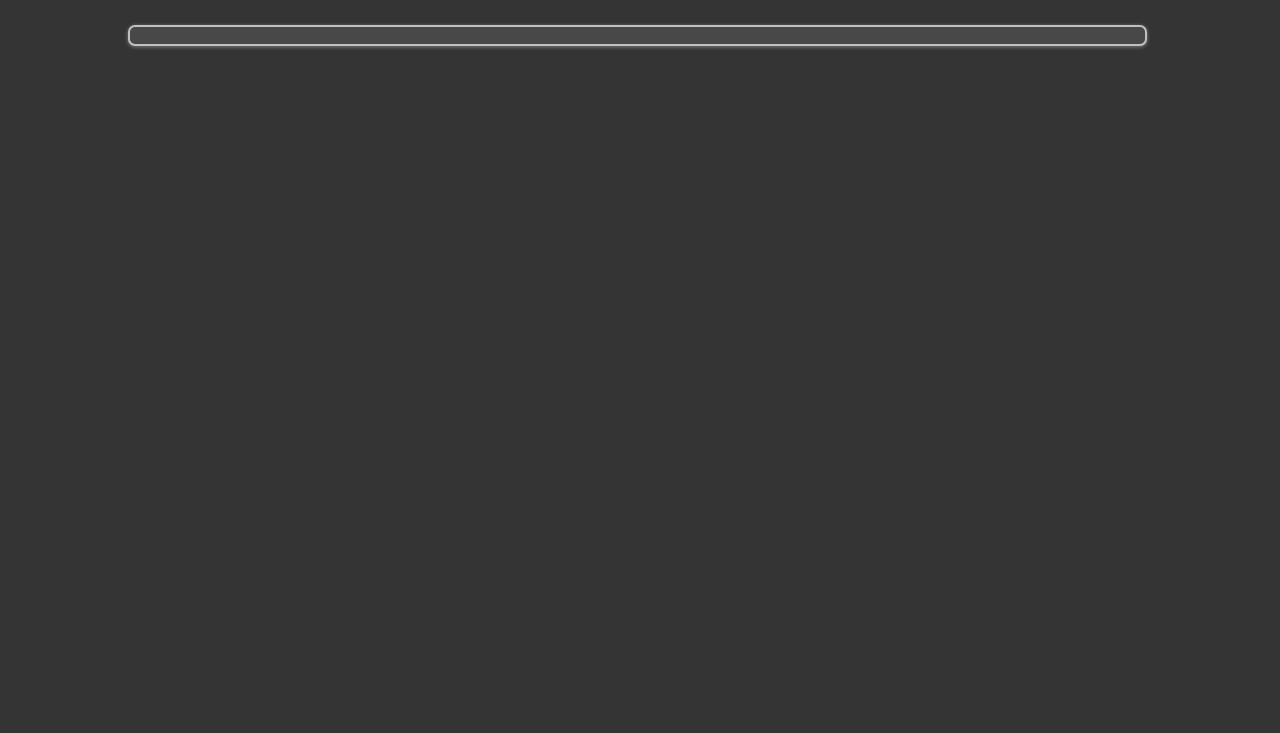
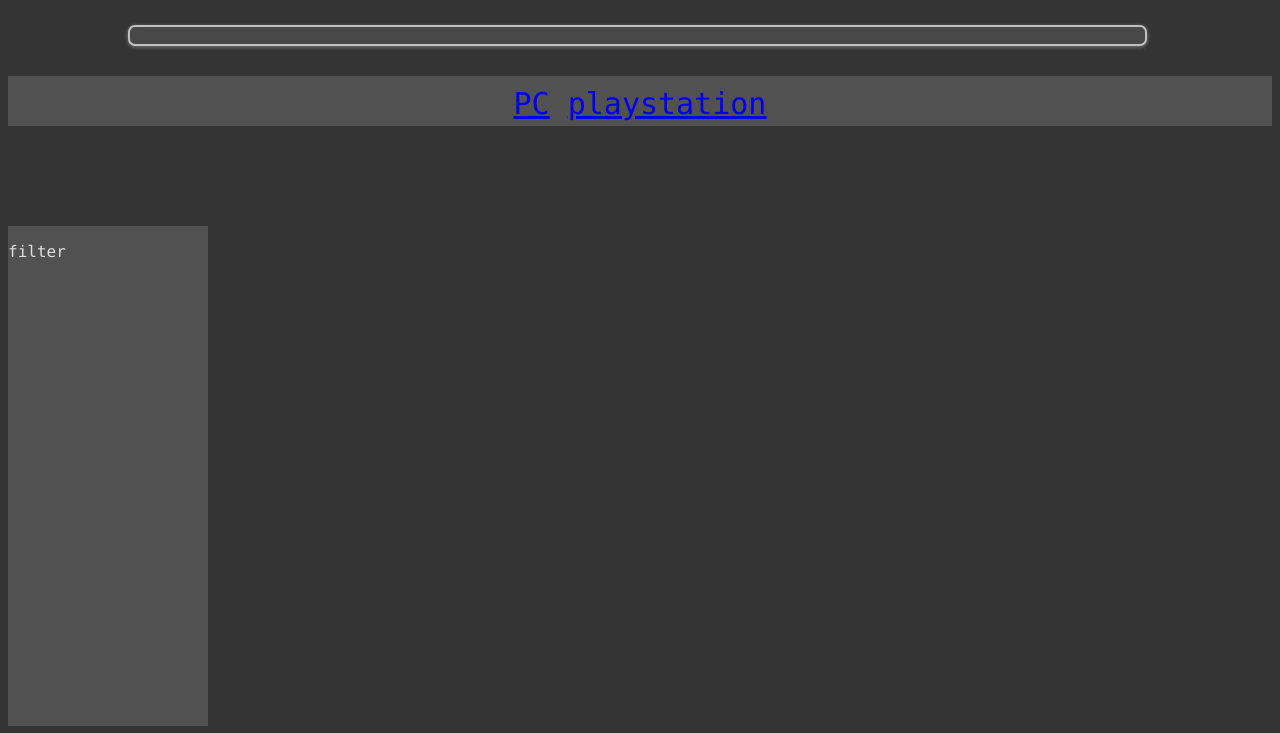
Before and after one commit to NotGatoz/Mvidia, a PHP site: page /php/index.php in a window 1280 px wide. Shown: the part 67-800 px from the top of the page. Run offline with PHP 8.4, Linux system fonts and the light colour scheme.

Commit message:
progress

```diff
--- a/css/index.css
+++ b/css/index.css
@@ -34,3 +34,23 @@ body{
     border-radius: 2px;
     border-color: rgb(81, 81, 81);
 }
+
+.menu{
+    background-color: rgb(81, 81, 81);
+    width: 100%;
+    text-align: center;
+    margin-top: 30px;
+    height: 40px;
+    font-size: 30px;
+    padding-top: 10px;
+
+
+}
+
+.filter{
+    background-color: rgb(81, 81, 81);
+    float: left;
+    height: 500px;
+    margin-top: 100px;
+    width: 200px;
+}
--- a/php/index.php
+++ b/php/index.php
@@ -10,5 +10,9 @@
 <body>
     <?php include 'header.php'; ?>
     <input type="text" div class="zoekbalk">
+    <?php include "menu.php"; ?>
+    <div class="filter">
+        <p>filter</p>
+    </div>
 </body>
 </html>
--- /dev/null
+++ b/php/menu.php
@@ -0,0 +1,9 @@
+<div class="menu">
+    <a href=""></a>
+    <a href="computer.php">PC</a>
+    <a href="playstation">playstation</a>
+    <a href=""></a>
+    <a href=""></a>
+    <a href=""></a>
+    <a href=""></a>
+</div>
```
